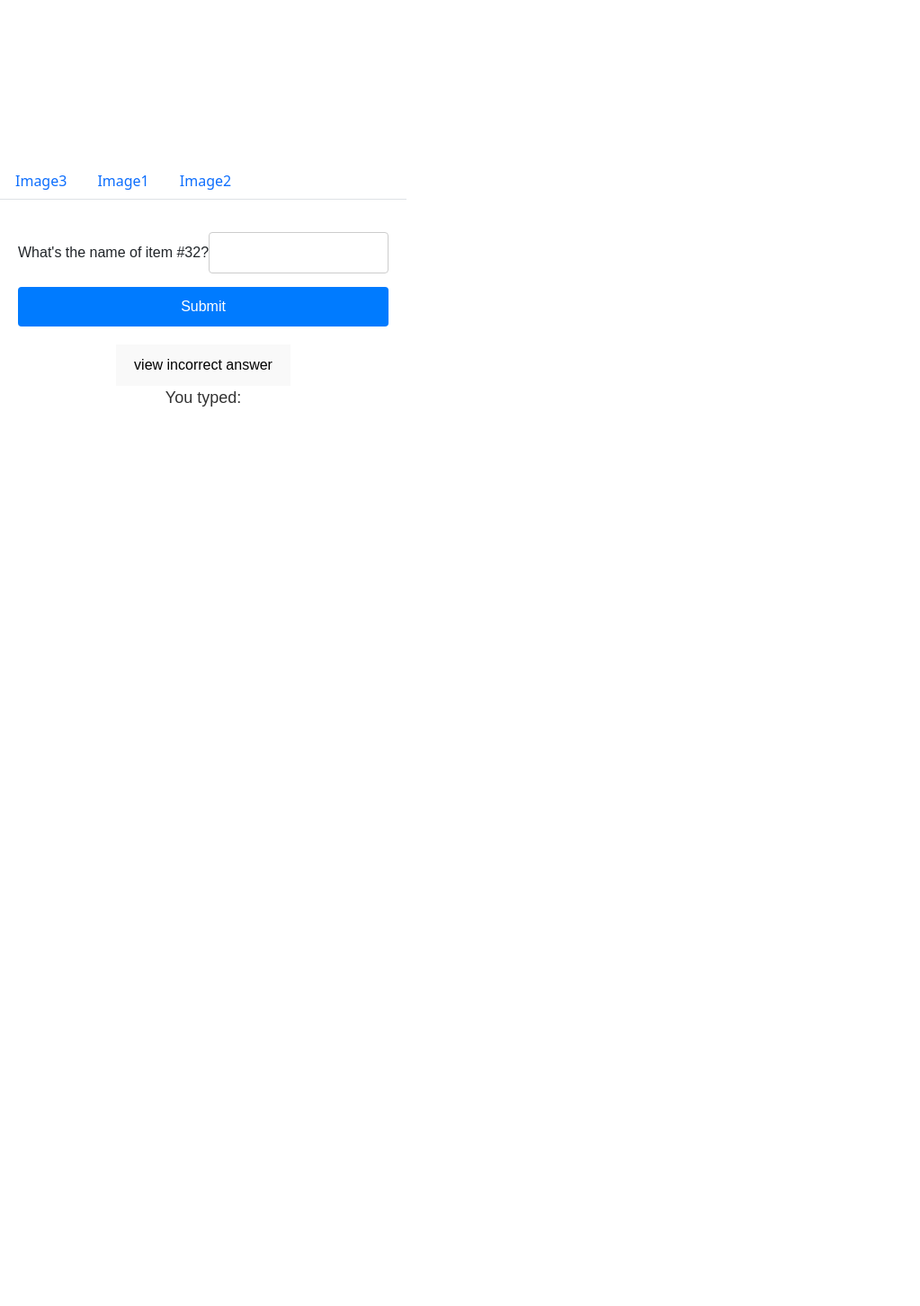
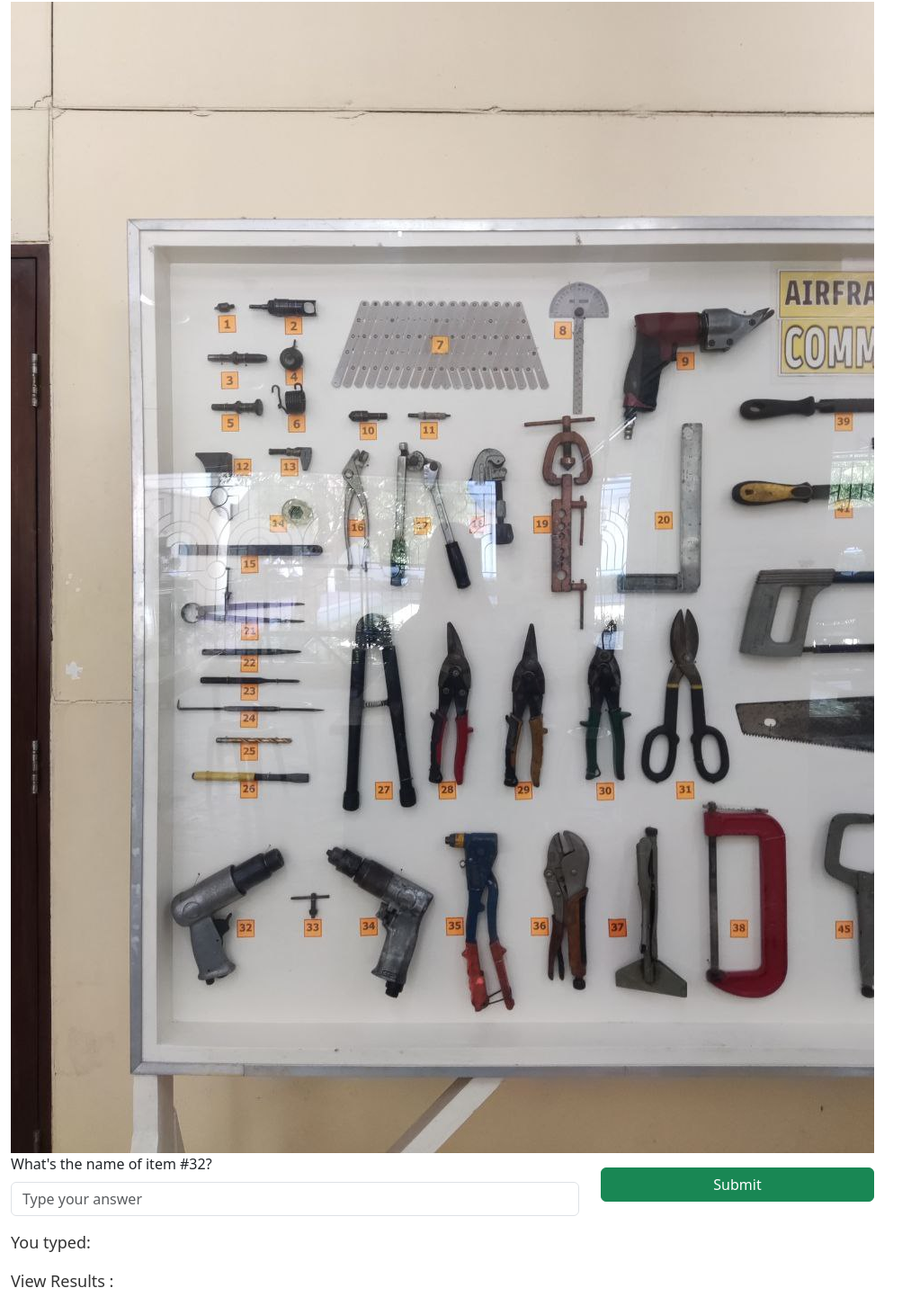
Before and after one commit to vnz29/answerShits, a React (Vite) app: page / in a window 1280 px wide. Shown: the part 56-1508 px from the top of the page at 90% size, without its empty margins (0-1023 px from the left). Before the commit the page ends 800 px from the top, so only its background shows below. Built offline with nearby package versions, Linux system fonts and the light colour scheme.

Commit message:
add new features

```diff
--- a/src/AnswerSheet/MyComponent.jsx
+++ b/src/AnswerSheet/MyComponent.jsx
@@ -1,59 +1,79 @@
-import React, { useState, useEffect } from 'react';
-import myimage1 from '../assets/test2/myimage1.jpg';
-import myimage2 from '../assets/test2/myimage2.jpg';
-import myimage3 from '../assets/test2/myimage3.jpg';
-import ImageZoom from 'react-image-magnifier-zoom';
-import answerSheet from '../answer.json';
-import Image from 'react-bootstrap/Image';
-import Tab from 'react-bootstrap/Tab';
-import Tabs from 'react-bootstrap/Tabs';
+import React, { useState, useEffect } from "react";
+import myimage1 from "../assets/test2/myimage1.jpg";
+import myimage2 from "../assets/test2/myimage2.jpg";
+import myimage3 from "../assets/test2/myimage3.jpg";
+import ImageZoom from "react-image-magnifier-zoom";
+import answerSheet from "../answer.json";
+import Image from "react-bootstrap/Image";
+import Tab from "react-bootstrap/Tab";
+import Tabs from "react-bootstrap/Tabs";
+import Container from "react-bootstrap/Container";
+import Button from "react-bootstrap/Button";
 
-const Modal = ({ isOpen, correctAnswers, incorrectAnswers, closeModal }) => {
+import Modal from "react-bootstrap/Modal";
+import { Col, Form, Row } from "react-bootstrap";
+const incorrectModal = ({
+  isOpen,
+  correctAnswers,
+  incorrectAnswers,
+  closeModal,
+}) => {
   return (
-    isOpen && (
-      <div className="modal-overlay">
-        <div className="modal-content">
-          <h2>Results</h2>
-          <h3>Correct Answers:</h3>
-          {correctAnswers.length > 0 ? (
-            correctAnswers.map((item) => (
-              <p key={item.number}>
-                Question #{item.number}: {item.answer}
-              </p>
-            ))
-          ) : (
-            <p>No correct answers yet.</p>
-          )}
+    <Modal show={isOpen} onHide={closeModal}>
+      <Modal.Header closeButton>
+        <Modal.Title>Modal heading</Modal.Title>
+      </Modal.Header>
+      <Modal.Body>Woohoo, you are reading this text in a modal!</Modal.Body>
+      <Modal.Footer>
+        <Button variant="secondary" onClick={closeModal}>
+          Close
+        </Button>
+      </Modal.Footer>
+    </Modal>
+    // isOpen && (
+    //   <div className="modal-overlay">
+    //     <div className="modal-content">
+    //       <h2>Results</h2>
+    //       <h3>Correct Answers:</h3>
+    //       {correctAnswers.length > 0 ? (
+    //         correctAnswers.map((item) => (
+    //           <p key={item.number}>
+    //             Question #{item.number}: {item.answer}
+    //           </p>
+    //         ))
+    //       ) : (
+    //         <p>No correct answers yet.</p>
+    //       )}
 
-          <h3>Incorrect Answers:</h3>
-          {console.log(incorrectAnswers)}
-          {incorrectAnswers.length > 0 ? (
-            incorrectAnswers.map((item, index) => (
-              <p key={index}>
-                Item #{item.randomNumber}: Your answer: {item.inputValue} | Correct answer: {item.correctAnswer}
-              </p>
-            ))
-          ) : (
-            <p>No incorrect answers yet.</p>
-          )}
+    //       <h3>Incorrect Answers:</h3>
+    //       {console.log(incorrectAnswers)}
+    //       {incorrectAnswers.length > 0 ? (
+    //         incorrectAnswers.map((item, index) => (
+    //           <p key={index}>
+    //             Item #{item.randomNumber}: Your answer: {item.inputValue} | Correct answer: {item.correctAnswer}
+    //           </p>
+    //         ))
+    //       ) : (
+    //         <p>No incorrect answers yet.</p>
+    //       )}
 
-          <button onClick={closeModal}>Close</button>
-        </div>
-      </div>
-    )
+    //       <button onClick={closeModal}>Close</button>
+    //     </div>
+    //   </div>
+    // )
   );
 };
 
 const MyComponent = () => {
   const [answerSheetData, setAnswerSheetData] = useState(answerSheet);
   const [randomNumber, setRandomNumber] = useState(null);
-  const [inputValue, setInputValue] = useState('');
+  const [inputValue, setInputValue] = useState("");
   const [answeredQuestions, setAnsweredQuestions] = useState([]); // Track answered questions
-  const [result, setResult] = useState('');
+  const [result, setResult] = useState("");
   const [correctAnswers, setCorrectAnswers] = useState([]);
   const [incorrectAnswers, setIncorrectAnswers] = useState([]);
-  const [isModalOpen, setIsModalOpen] = useState(false);
-
+  const [isCorrectModalOpen, setIsCorrectModalOpen] = useState(false);
+  const [isIncorrectModalOpen, setIsIncorrectModalOpen] = useState(false);
   const generateRandomNumber = () => {
     let number;
     do {
@@ -83,27 +103,43 @@ const MyComponent = () => {
     //   setResult(`Incorrect! The correct answer was: ${correctAnswer}`);
     // }
 
-    if (correctAnswer && correctAnswer.some((answer) => answer.trim().toLowerCase() === inputValue.trim().toLowerCase())) {
-      setCorrectAnswers((prev) => [...prev, { randomNumber, answer: correctAnswer }]);
-      setResult('Correct!');
+    if (
+      correctAnswer &&
+      correctAnswer.some(
+        (answer) =>
+          answer.trim().toLowerCase() === inputValue.trim().toLowerCase()
+      )
+    ) {
+      setCorrectAnswers((prev) => [
+        ...prev,
+        { randomNumber, inputValue, correctAnswer },
+      ]);
+      setResult("Correct!");
     } else {
-      setIncorrectAnswers((prev) => [...prev, { randomNumber, inputValue, correctAnswer }]);
-      setResult(`Incorrect! The correct answer was: ${correctAnswer.join(', ')}`);
+      setIncorrectAnswers((prev) => [
+        ...prev,
+        { randomNumber, inputValue, correctAnswer },
+      ]);
+      setResult(
+        `Incorrect! The correct answer was: ${correctAnswer.join(", ")}`
+      );
     }
     // Mark the question as answered
     setAnsweredQuestions((prevAnswered) => [...prevAnswered, randomNumber]);
 
     // Clear the input field
-    setInputValue('');
+    setInputValue("");
 
     // Check if all questions have been answered
-    if (answeredQuestions.length + 1 === Object.keys(answerSheetData).length - 1) {
-      alert('All questions have been answered!');
+    if (
+      answeredQuestions.length + 1 ===
+      Object.keys(answerSheetData).length - 1
+    ) {
+      alert("All questions have been answered!");
     } else {
       // Generate a new random number for the next question
       generateRandomNumber();
     }
-
   };
 
   const closeModal = () => {
@@ -112,95 +148,168 @@ const MyComponent = () => {
 
   return (
     <>
-    <div>
+      <Container>
         <Tabs
-        defaultActiveKey="profile"
+          defaultActiveKey="image1"
           id="uncontrolled-tab-example"
           className="mb-3"
         >
+          <Tab eventKey="image1" title="Image1">
+            <Image src={myimage3} fluid />
+          </Tab>
+          <Tab eventKey="image2" title="Image2">
+            <Image src={myimage1} fluid />
+          </Tab>
           <Tab eventKey="image3" title="Image3">
-        <Image src={myimage3} thumbnail />
-        </Tab>
-        <Tab eventKey="image1" title="Image1">
-        <Image src={myimage1} thumbnail />
-        </Tab>
-        <Tab eventKey="image2" title="Image2" >
-        <Image src={myimage2} thumbnail />
+            <Image src={myimage2} fluid />
           </Tab>
         </Tabs>
-      {/* <div style={{ display: 'flex', flexDirection: 'column' }}>
-        <ImageZoom
-          src={myimage1}
-          width={150}
-          height={150}
-          magnifierSize={100}
-          zoomLevel={5}
-          enabled={true}
-        />
-        <ImageZoom
-          src={myimage2}
-          width={150}
-          height={150}
-          magnifierSize={100}
-          zoomLevel={2.5}
-          enabled={true}
-        />
-        <ImageZoom
-          src={myimage3}
-          width={150}
-          height={150}
-          magnifierSize={100}
-          zoomLevel={2.5}
-          enabled={true}
-        />
-      </div> */}
-
-      <div className="form-container">
-        <form onSubmit={handleSubmit} className="form">
-          <label>
-            {`What's the name of item #${randomNumber}?`}
-            <input
+      </Container>
+      <Container>
+        <Form onSubmit={handleSubmit}>
+          <Form.Group className="mb-3" controlId="formBasicEmail">
+            <Row className="d-flex align-items-center">
+              <Col md={8}>
+                <Form.Label>{`What's the name of item #${randomNumber}?`}</Form.Label>
+                <Form.Control
                   type="text"
+                  placeholder="Type your answer"
                   value={inputValue}
                   onChange={handleChange}
-              className="input-field"
                 />
-          </label>
-          <button type="submit" className="submit-btn">Submit</button>
-        </form>
-        <button onClick={ () => { setIsModalOpen(true);}}> view incorrect answer</button>
+              </Col>
+              <Col md={4}>
+                <Button variant="success" type="submit" className="w-100">
+                  Submit
+                </Button>
+              </Col>
+            </Row>
+          </Form.Group>
+        </Form>
         <p>You typed: {inputValue}</p>
         <p>{result}</p> {/* Display result after submission */}
+        <div>
+          <p> View Results :</p>
+          <Button
+            variant="primary"
+            onClick={() => {
+              setIsCorrectModalOpen(true);
+            }}
+          >{`Correct Answers ${correctAnswers.length}`}</Button>
+          <Button
+            variant="danger"
+            onClick={() => {
+              setIsIncorrectModalOpen(true);
+            }}
+          >{`Incorrect Answers ${incorrectAnswers.length} `}</Button>
         </div>
+      </Container>
+
+      <Modal
+        show={isIncorrectModalOpen}
+        onHide={() => {
+          setIsIncorrectModalOpen(!isIncorrectModalOpen);
+        }}
+      >
+        <Modal.Header closeButton>
+          <Modal.Title>Incorrect Answers</Modal.Title>
+        </Modal.Header>
+        <Modal.Body>
+          <div>
+            {incorrectAnswers.length > 0 ? (
+              incorrectAnswers.map((item, index) => (
+                <div key={index}>
+                  <p>
+                    <b>Item #{item.randomNumber}: </b>
+                    {item.correctAnswer}
+                  </p>
+                  <p>
+                    <b>Your answer:</b> {item.inputValue}
+                  </p>
                 </div>
-      {/* Modal */}
+              ))
+            ) : (
+              <p>No incorrect answers yet.</p>
+            )}
+          </div>
+          <span>{`Total incorrect answers: ${incorrectAnswers.length} out of 85`}</span>
+        </Modal.Body>
+
+        <Modal.Footer>
+          <Button
+            variant="secondary"
+            onClick={() => {
+              setIsIncorrectModalOpen(!isIncorrectModalOpen);
+            }}
+          >
+            Close
+          </Button>
+        </Modal.Footer>
+      </Modal>
+
       <Modal
-        isOpen={isModalOpen}
-        correctAnswers={correctAnswers}
-        incorrectAnswers={incorrectAnswers}
-        closeModal={closeModal}
-      />
+        show={isCorrectModalOpen}
+        onHide={() => {
+          setIsCorrectModalOpen(!isCorrectModalOpen);
+        }}
+      >
+        <Modal.Header closeButton>
+          <Modal.Title>Incorrect Answers</Modal.Title>
+        </Modal.Header>
+        <Modal.Body>
+          <div>
+            {console.log(correctAnswers)}
+            {correctAnswers.length > 0 ? (
+              correctAnswers.map((item, index) => (
+                <div key={index}>
+                  <p>
+                    <b>Item #{item.randomNumber}: </b>
+                    {item.correctAnswer}
+                  </p>
+                  <p>
+                    <b>Your answer:</b> {item.inputValue}
+                  </p>
+                </div>
+              ))
+            ) : (
+              <p>No Correct answers yet.</p>
+            )}
+          </div>
+          <span>{`Total correct answers: ${correctAnswers.length} out of 85`}</span>
+        </Modal.Body>
+
+        <Modal.Footer>
+          <Button
+            variant="secondary"
+            onClick={() => {
+              setIsCorrectModalOpen(!isCorrectModalOpen);
+            }}
+          >
+            Close
+          </Button>
+        </Modal.Footer>
+      </Modal>
     </>
   );
 };
 
 const containerStyle = {
-  display: 'flex',
-  justifyContent: 'center',
-  alignItems: 'center',
-  gap: '10px',
-  padding: '0',
-  margin: '0',
-  width: '100%',
-  overflow: 'hidden',
+  display: "flex",
+  justifyContent: "center",
+  alignItems: "center",
+  gap: "10px",
+  padding: "0",
+  margin: "0",
+  width: "100%",
+  overflow: "hidden",
 };
 
 const imageStyle = {
-  width: '33.33%',
-  height: 'auto',
-  objectFit: 'cover',
-  cursor: 'zoom-in',
-  transition: 'transform 0.3s ease',
+  width: "33.33%",
+  height: "auto",
+  objectFit: "cover",
+  cursor: "zoom-in",
+  transition: "transform 0.3s ease",
 };
 
 export default MyComponent;
```
Lines whose indentation alone changed are shown as unchanged.
